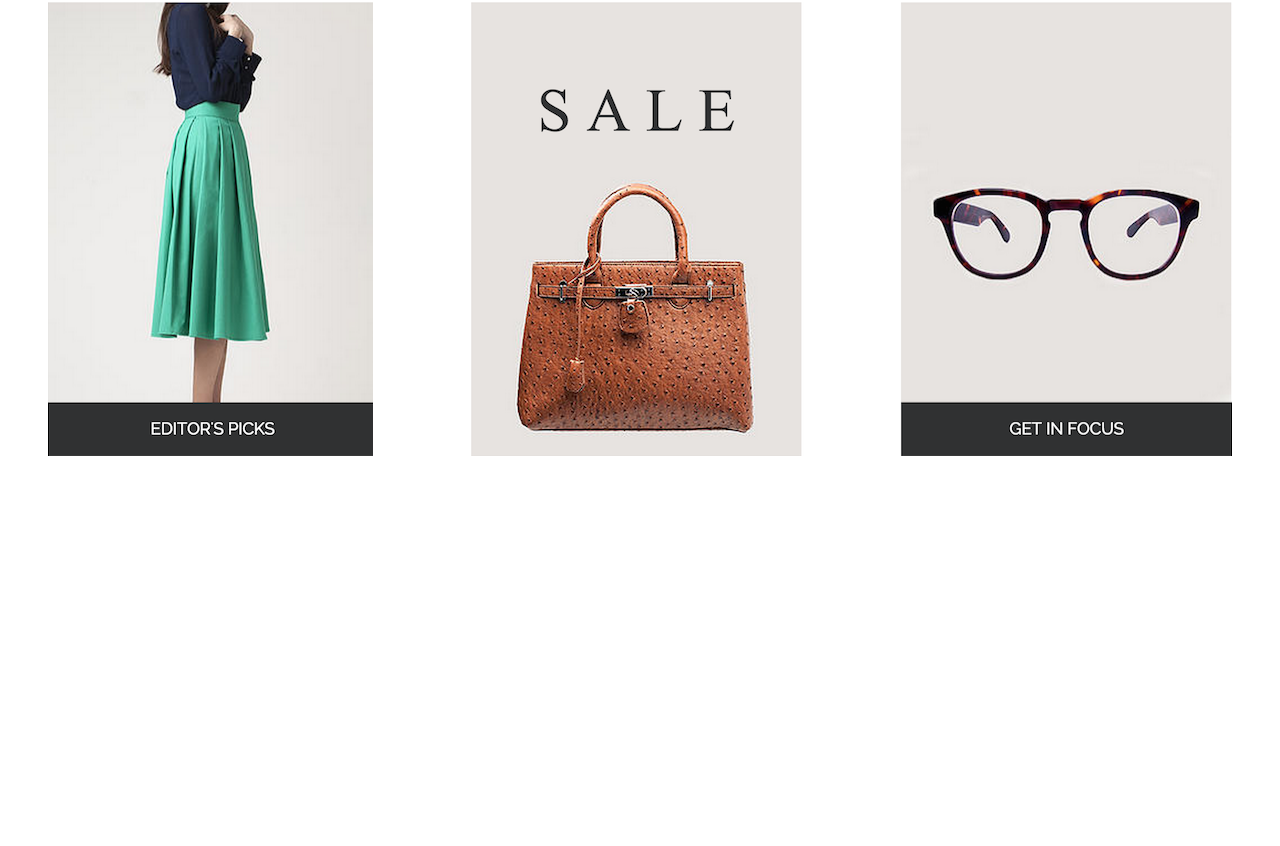
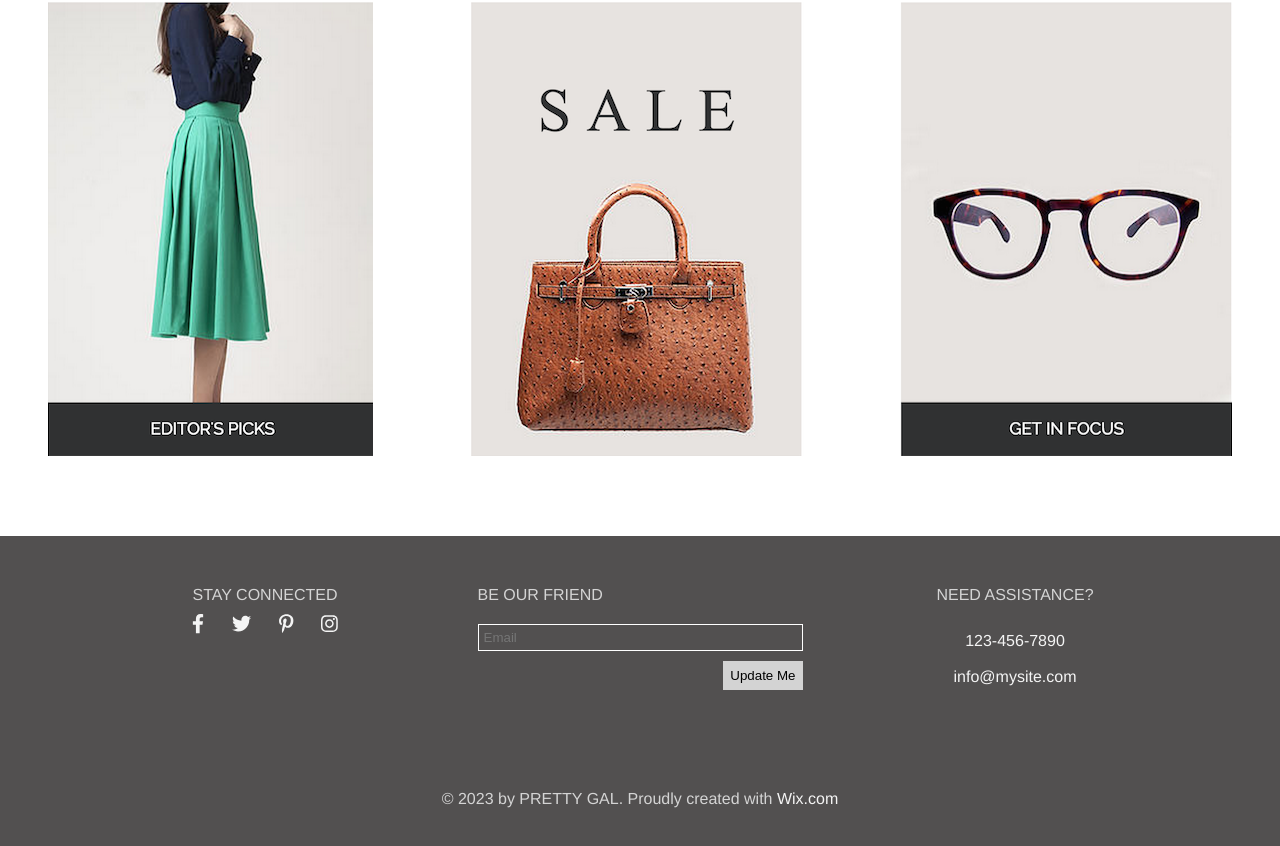
Before and after one commit to RaphaHsu/goodidea-react-track, a React app: page / in a window 1280 px wide. Shown: the part 1252-2098 px from the top of the page. Before the commit the page ends 1788 px from the top, so only its background shows below. Built offline with nearby package versions, Linux system fonts and the light colour scheme.

Commit message:
add react-fontawesome and finish footer component

```diff
--- a/package.json
+++ b/package.json
@@ -17,6 +17,10 @@
   "license": "ISC",
   "private": true,
   "dependencies": {
+    "@fortawesome/fontawesome-svg-core": "^1.2.17",
+    "@fortawesome/free-brands-svg-icons": "^5.8.1",
+    "@fortawesome/free-solid-svg-icons": "^5.8.1",
+    "@fortawesome/react-fontawesome": "^0.1.4",
     "react": "16.8.6",
     "react-dom": "16.8.6"
   },
--- a/src/components/app.jsx
+++ b/src/components/app.jsx
@@ -1,14 +1,21 @@
 import React from 'react';
 import { hot } from 'react-hot-loader/root';
+import { library } from '@fortawesome/fontawesome-svg-core';
+import { fab } from '@fortawesome/free-brands-svg-icons';
+
+
 import Header from './header';
 import Banner from './banner';
 import Products from './products';
+import Footer from './footer';
 
+library.add(fab);
 const App = () => (
   <div>
     <Header />
     <Banner />
     <Products />
+    <Footer />
   </div>
 );
 
--- /dev/null
+++ b/src/components/footer.jsx
@@ -0,0 +1,44 @@
+import React from 'react';
+import { FontAwesomeIcon } from '@fortawesome/react-fontawesome';
+
+const footerComponent = () => (
+  <div id="footer">
+    <div id="social">
+      <p>stay connected</p>
+      <a href="/#"><FontAwesomeIcon icon={['fab', 'facebook-f']} /></a>
+      <a href="/#"><FontAwesomeIcon icon={['fab', 'twitter']} /></a>
+      <a href="/#"><FontAwesomeIcon icon={['fab', 'pinterest-p']} /></a>
+      <a href="/#"><FontAwesomeIcon icon={['fab', 'instagram']} /></a>
+    </div>
+    <div id="subscribe">
+      <p>Be our friend</p>
+      <form action="" name="subscribeForm" id="subscribeForm">
+        <input
+          type="email"
+          id="email"
+          name="mail"
+          placeholder="Email"
+          required
+        />
+        <div id="button_position">
+          <button type="submit">Update Me</button>
+        </div>
+      </form>
+    </div>
+    <div id="contact">
+      <p>NEED ASSISTANCE?</p>
+      <br />
+      <div>
+        <a href="tel:1234567890">123-456-7890</a>
+      </div>
+      <br />
+      <div>
+        <a href="mailto:info@mysite.com">info@mysite.com</a>
+      </div>
+    </div>
+    <div>
+      &copy; 2023 by PRETTY GAL. Proudly created with <a href="/#">Wix.com</a>
+    </div>
+  </div>
+);
+export default footerComponent;
--- /dev/null
+++ b/src/scss/components/_footer.scss
@@ -0,0 +1,61 @@
+#footer {
+  background: #525050;
+  color: #d4d4d4;
+  display: flex;
+  justify-content: center;
+  flex-wrap: wrap;
+  &>div{
+    margin: 50px 0;
+  }
+  p {
+    text-transform: uppercase;
+    margin: 0 0 10px 0;
+  }
+
+  a {
+    color: #f4f4f4;
+  }
+
+  a:hover {
+    color: #fff;
+  }
+
+  #social {
+    min-width: 325px;
+    text-align: center;
+    a {
+      padding: 0 14px;
+      font-size: 1.2rem;
+    }
+  }
+
+  #subscribe {
+    min-width: 325px;
+    margin: 50px 50px;
+
+    input[type='email'] {
+      background-color: #525050;
+      color: white;
+      border: 1px solid white;
+      padding: 5px;
+      margin: 10px 0;
+      width: 100%;
+    }
+
+    #button_position {
+      text-align: right;
+    }
+
+    button {
+      background-color: #d3d3d3;
+      border: none;
+      color: black;
+      padding: 7px;
+    }
+  }
+
+  #contact {
+    min-width: 325px;
+    text-align: center;
+  }
+}
--- a/src/scss/main.scss
+++ b/src/scss/main.scss
@@ -2,3 +2,4 @@
 @import './components/header';
 @import './components/banner';
 @import './components/products';
+@import './components/footer';
```
Also changed, not shown: 1 other file (tests, documents, lock files or other folders).
